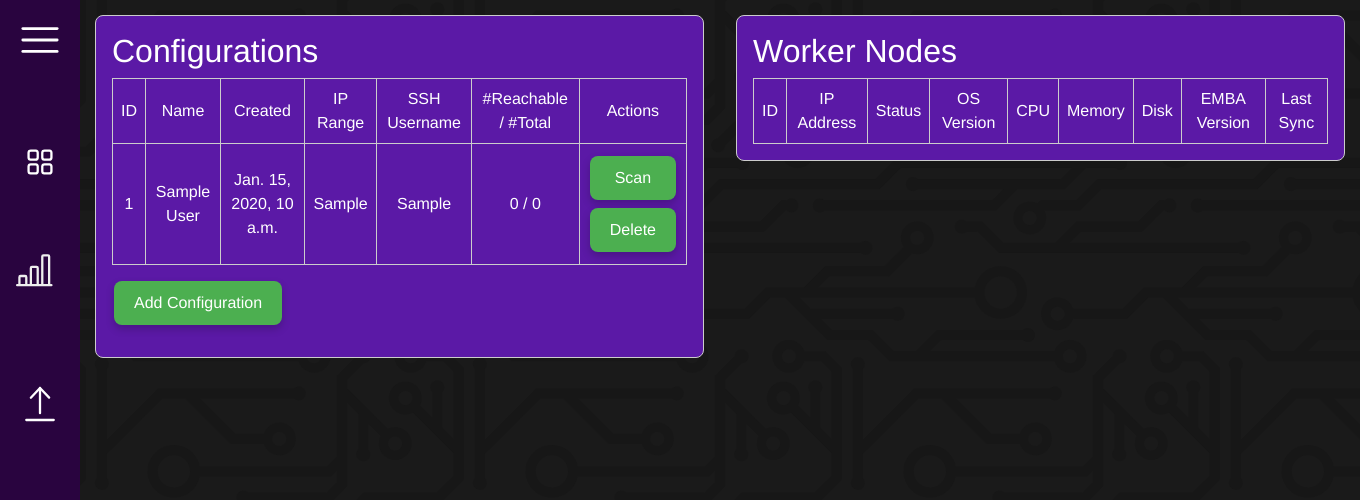
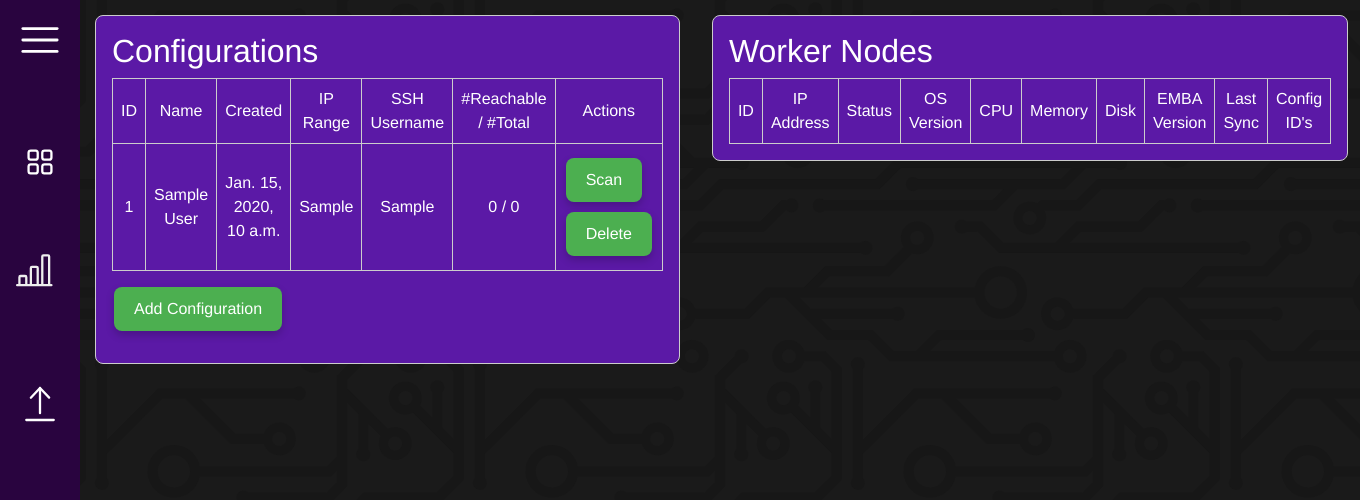
Before and after one commit to e-m-b-a/embark, a Django app: page /worker/ in a window 1360 px wide. Shown: the top 500 px of the page. Run offline with Django 3.2, Linux system fonts and the light colour scheme; a user stored in the database is signed in; tables that the repository leaves empty hold one stand-in row (values such as "Sample post"); data that the repository does not hold is empty; parts of the project's set-up code (start-up, migrations or seed data) failed here and were passed over; some libraries are stand-ins or nearby versions.

Commit message:
implement first version of worker ui
Signed-off-by: ashiven <nevisha@pm.me>

```diff
--- a/embark/static/content/css/workerOverview.css
+++ b/embark/static/content/css/workerOverview.css
@@ -88,3 +88,13 @@
   gap: 1rem; /* space between the form elements */
   max-width: 400px; /* limit the width of the form */
 }
+
+.actions-container {
+  /* align the two forms horizontally */
+  display: flex;
+  justify-content: space-between;
+  gap: 2px; /* space between the forms */
+  margin-top: 2px; /* space above the forms */
+  margin-bottom: 2px; /* space below the forms */
+  flex-wrap: wrap; /* allow wrapping to the next line if needed */
+}
--- a/embark/templates/workers/overview.html
+++ b/embark/templates/workers/overview.html
@@ -22,10 +22,12 @@
         <td>{{ config.created_at }}</td>
         <td>{{ config.ip_range }}</td>
         <td>{{ config.ssh_user }}</td>
-        <td>{{ config.total_workers }} / {{ config.reachable_workers }}</td>
+        <td>{{ config.reachable_workers }} / {{ config.total_workers }}</td>
         <td>
+            <div class="actions-container">
                 <form action="{% url 'embark-worker-scan' config.id %}" method="get">
                     {% csrf_token %}
+                    <input type="hidden" name="view_access" value="True">
                     <input type="submit" name="action" value="Scan">
                 </form>
                 <form action="{% url 'embark-acc-configuration' %}" method="post">
@@ -33,6 +35,7 @@
                     <input type="hidden" name="configuration" value="{{ config.id }}">
                     <input type="submit" name="action" value="Delete" onclick="return confirm('Are you sure you want to delete this configuration?');">
                 </form>
+            </div>
         </td>
     </tr>
     {% endfor %}
@@ -72,6 +75,7 @@
         <th>Disk</th>
         <th>EMBA Version</th>
         <th>Last Sync</th>
+        <th>Config ID's</th>
     </tr>
     {% for worker in workers %}
     <tr>
@@ -85,6 +89,7 @@
         <td>{{ worker.system_info.disk_info }}</td>
         <td>{{ worker.system_info.emba_version }}</td>
         <td>{{ worker.system_info.last_sync }}</td>
+        <td>{{ worker.config_ids }}</td>
         {% endif %}
     </tr>
     {% endfor %}
--- a/embark/workers/views.py
+++ b/embark/workers/views.py
@@ -9,7 +9,8 @@
 from django.contrib.auth import get_user
 from django.views.decorators.http import require_http_methods
 from django.conf import settings
-from django.http import JsonResponse
+from django.http import JsonResponse, HttpResponseRedirect
+from django.contrib import messages
 
 from workers.models import Worker
 from users.models import Configuration
@@ -38,6 +39,8 @@
     unreachable_workers = sorted(unreachable_workers, key=lambda x: x.ip_address)
 
     workers = reachable_workers + unreachable_workers
+    for worker in workers:
+        worker.config_ids = ', '.join([str(config.id) for config in worker.configurations.all()])
 
     return render(request, 'workers/index.html', {
         'user': user,
@@ -72,6 +75,8 @@
     def connect_ssh(ip_address, port=22, timeout=1):
         try:
             with socket.create_connection((str(ip_address), port), timeout):
+                # TODO: maybe we can already gather the system info for each worker here
+                # rather than doing so manually in the connect_worker function
                 try:
                     existing_worker = Worker.objects.get(ip_address=str(ip_address))
                     existing_worker.reachable = True
@@ -102,6 +107,11 @@
         if worker.ip_address not in reachable:
             worker.reachable = False
             worker.save()
+
+    view_access = request.GET.get('view_access')
+    if view_access == "True":
+        messages.success(request, f"Scan complete. {len(reachable)} reachable workers out of {len(registered)} registered workers.")
+        return HttpResponseRedirect(request.META.get('HTTP_REFERER', '/worker/'))
 
     return JsonResponse({'status': 'scan_complete', 'configuration': configuration.name, 'registered_workers': registered, 'reachable_workers': reachable})
 
```
Also changed, not shown: embark/users/views.py (+10 -9 lines). Lines whose indentation alone changed are shown as unchanged.
